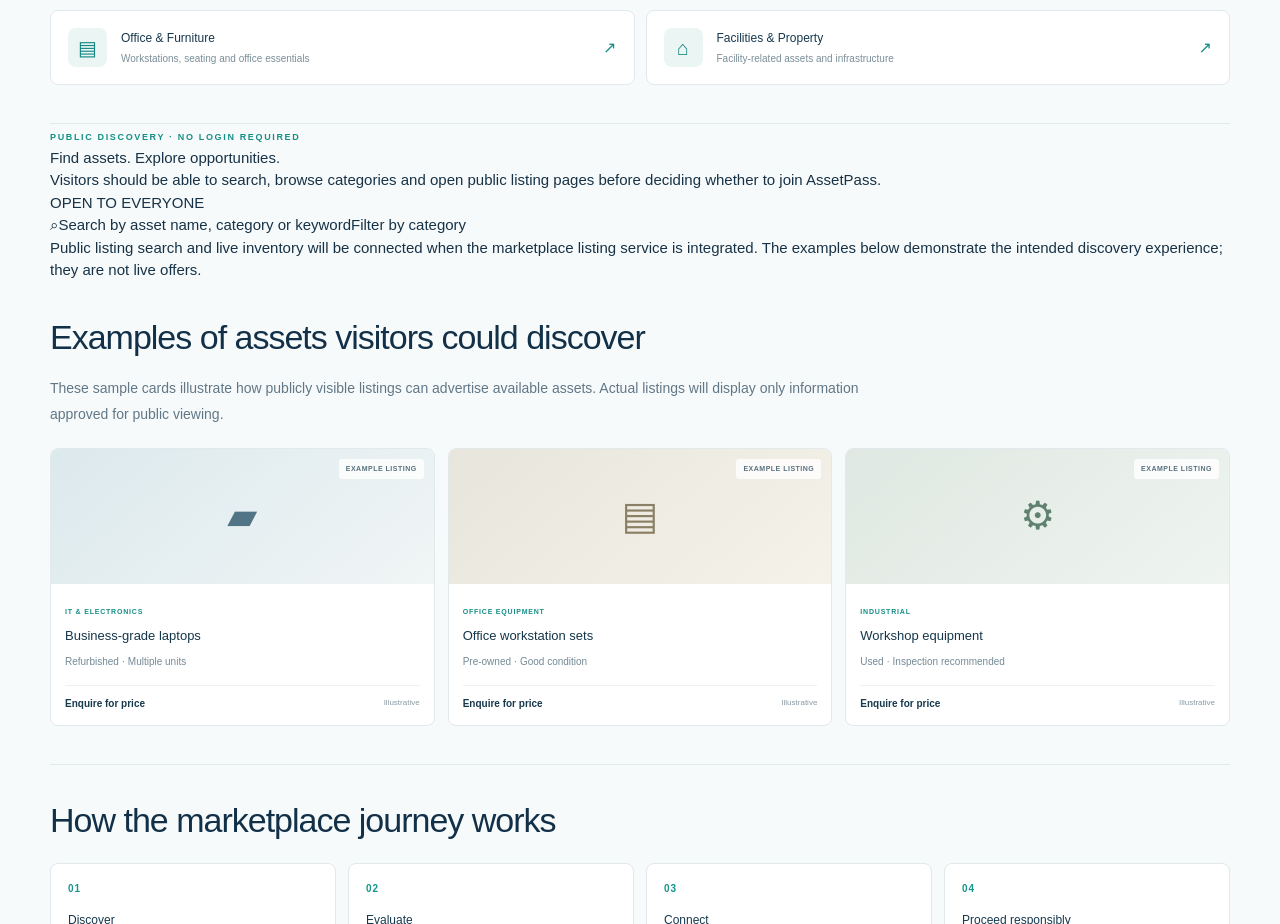
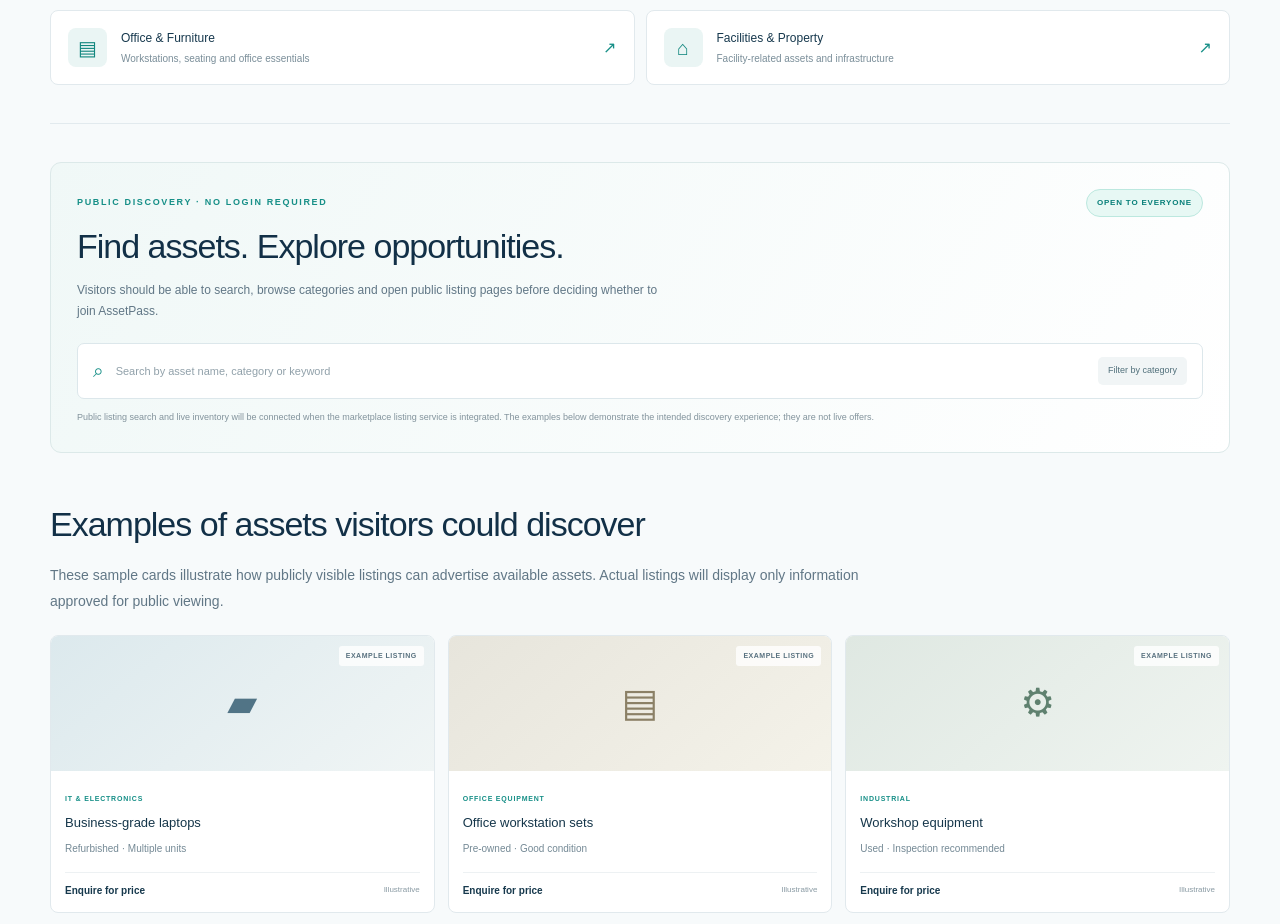
Before and after one commit to hlestakovjames/assetpass-frontend, a Next.js app: page /marketplace in a window 1280 px wide. Shown: the part 1300-2224 px from the top of the page. Built offline with nearby package versions, Linux system fonts and the light colour scheme.

Commit message:
Style public marketplace discovery section

```diff
--- a/src/app/globals.css
+++ b/src/app/globals.css
@@ -2604,3 +2604,18 @@ a:focus-visible {
 .marketplace-release-note { max-width:850px; margin:18px auto 0; color:#83949d; font-size:9px; line-height:1.8; text-align:center; }
 @media(max-width:850px) { .marketplace-intro{grid-template-columns:1fr;gap:28px}.marketplace-listing-grid{grid-template-columns:repeat(2,minmax(0,1fr))}.marketplace-journey{grid-template-columns:repeat(2,minmax(0,1fr))}.marketplace-core-bridge{grid-template-columns:1fr}.marketplace-bridge-graphic{padding:10px 0} }
 @media(max-width:540px) { .marketplace-category-grid,.marketplace-listing-grid,.marketplace-journey,.marketplace-trust-grid{grid-template-columns:1fr}.marketplace-core-bridge{padding:23px 18px}.marketplace-intro{padding-top:10px}.marketplace-actions{align-items:flex-start;flex-direction:column}.marketplace-preview-art{height:85px} }
+
+
+/* Public marketplace discovery emphasis */
+.marketplace-public-note { margin:18px 0 0!important; padding:13px 15px; border-left:3px solid #22bfae; border-radius:0 6px 6px 0; background:#eaf8f5; color:#456d73!important; font-size:11px!important; line-height:1.7!important; }
+.marketplace-public-note strong { color:#087f79; }
+.marketplace-public-discovery { margin:38px 0 16px; padding:26px; border:1px solid #dce9e9; border-radius:11px; background:linear-gradient(120deg,#f0f8f7,#fff); scroll-margin-top:100px; }
+.marketplace-public-heading { display:flex; align-items:flex-start; justify-content:space-between; gap:20px; }
+.marketplace-public-heading h2 { margin:9px 0 8px; color:#123047; font-size:clamp(25px,3vw,34px); letter-spacing:-1px; }
+.marketplace-public-heading p { max-width:600px; margin:0; color:#617786; font-size:12px; line-height:1.8; }
+.marketplace-open-label { flex-shrink:0; padding:7px 10px; border:1px solid #bce8df; border-radius:30px; color:#087f79; background:#e7f8f4; font-size:8px; font-weight:900; letter-spacing:.8px; }
+.marketplace-public-search { display:flex; align-items:center; gap:12px; margin-top:20px; padding:13px 15px; border:1px solid #dce7eb; border-radius:7px; background:#fff; color:#91a1aa; font-size:11px; }
+.marketplace-public-search>span:first-child { color:#168f87; font-size:19px; }
+.marketplace-filter-label { margin-left:auto; padding:7px 10px; border-radius:5px; color:#52717c; background:#f1f5f6; font-size:9px; }
+.marketplace-live-note { margin:11px 0 0; color:#82939c!important; font-size:9px!important; line-height:1.7!important; }
+@media(max-width:540px){.marketplace-public-discovery{padding:19px 15px}.marketplace-public-heading{flex-direction:column}.marketplace-open-label{order:-1}.marketplace-public-search{gap:8px;font-size:9px}.marketplace-filter-label{font-size:8px;padding:6px}}
```
